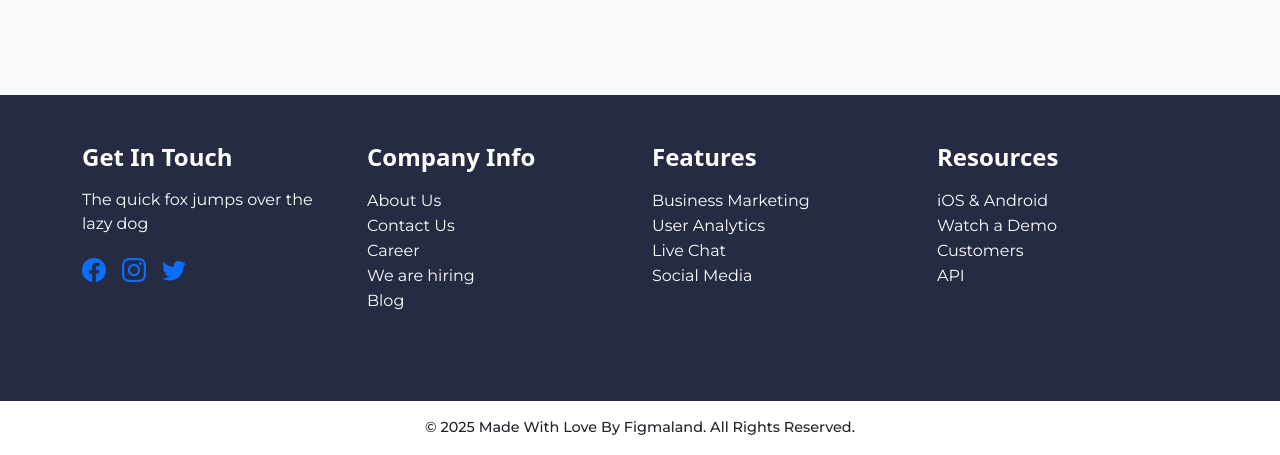
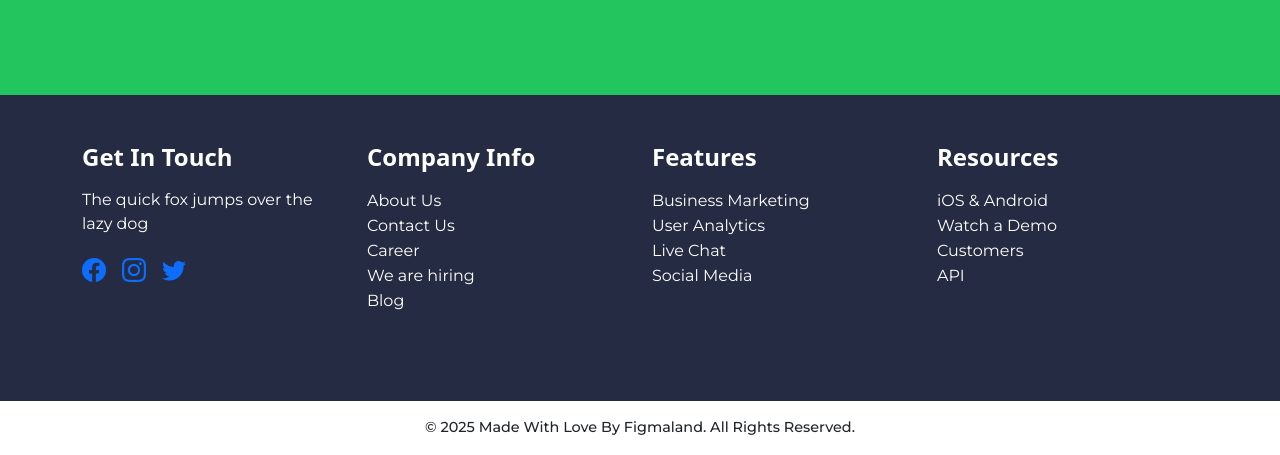
Before and after one commit to larskvn/Crud_users, a PHP site: page / in a window 1280 px wide. Shown: the part 1597-2052 px from the top of the page. Run offline with PHP 8.4, Linux system fonts and the light colour scheme.

Commit message:
udate section index

```diff
--- a/includes/navbar.php
+++ b/includes/navbar.php
@@ -23,7 +23,7 @@
         }
 
         .bg-custom {
-            background-color: #184C99 !important;
+            background-color: #22C55E !important;
         }
         .btn-custom {
         background-color: #23A6F0 !important;
--- a/index.php
+++ b/index.php
@@ -17,7 +17,7 @@ include "./includes/navbar.php";
 <style>
     body {
         padding-top: 56px;
-        background-color: #f8f9fa;
+        background-color: #22C55E;
         font-family: system-ui, -apple-system, BlinkMacSystemFont, 'Segoe UI', Roboto, Oxygen, Ubuntu, Cantarell, 'Open Sans', 'Helvetica Neue', sans-serif;
     }
 
```
Also changed, not shown: pages/ayua.html (added).
